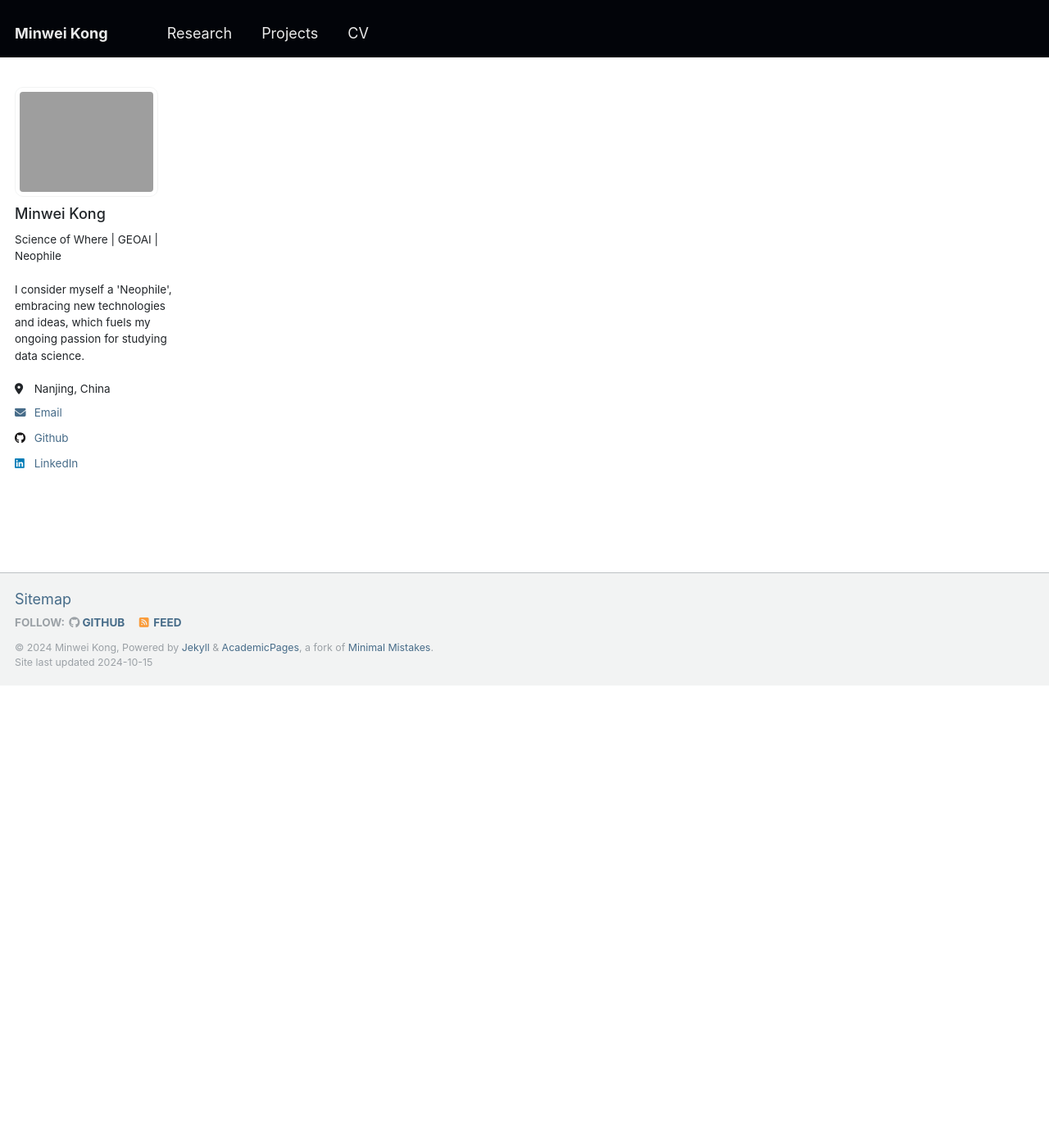
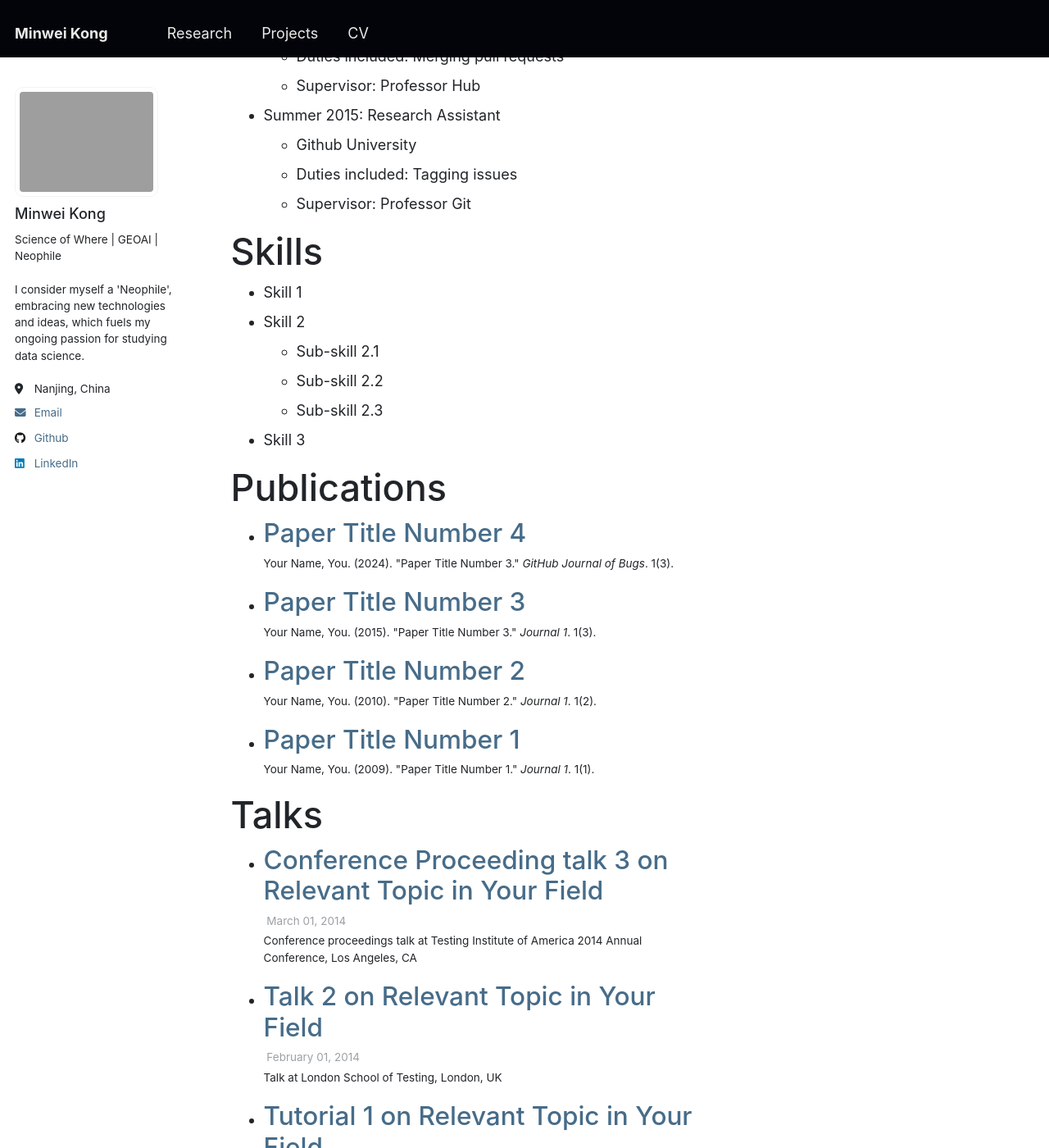
Before and after one commit to Minw913/minw913.github.io, a Jekyll site: the page built from _pages/research.md, in a window 1280 px wide and 1400 px high, scrolled down 564 px. Shown: the whole window at 82% size. Built offline with Jekyll 4.4.1, drawn with Linux system fonts in a browser that asks for light colours; nearby versions of some CDN libraries; some of the changed text lies outside the part shown.

Commit message:
update nav

```diff
--- /dev/null
+++ b/_pages/research.md
@@ -0,0 +1,64 @@
+---
+layout: archive
+title: "Research"
+permalink: /research/
+author_profile: true
+redirect_from:
+  - /research
+---
+
+{% include base_path %}
+
+Education
+======
+* Ph.D in Version Control Theory, GitHub University, 2018 (expected)
+* M.S. in Jekyll, GitHub University, 2014
+* B.S. in GitHub, GitHub University, 2012
+
+Work experience
+======
+* Spring 2024: Academic Pages Collaborator
+  * Github University
+  * Duties includes: Updates and improvements to template
+  * Supervisor: The Users
+
+* Fall 2015: Research Assistant
+  * Github University
+  * Duties included: Merging pull requests
+  * Supervisor: Professor Hub
+
+* Summer 2015: Research Assistant
+  * Github University
+  * Duties included: Tagging issues
+  * Supervisor: Professor Git
+
+Skills
+======
+* Skill 1
+* Skill 2
+  * Sub-skill 2.1
+  * Sub-skill 2.2
+  * Sub-skill 2.3
+* Skill 3
+
+Publications
+======
+  <ul>{% for post in site.publications reversed %}
+    {% include archive-single-cv.html %}
+  {% endfor %}</ul>
+
+Talks
+======
+  <ul>{% for post in site.talks reversed %}
+    {% include archive-single-talk-cv.html  %}
+  {% endfor %}</ul>
+
+Teaching
+======
+  <ul>{% for post in site.teaching reversed %}
+    {% include archive-single-cv.html %}
+  {% endfor %}</ul>
+
+Service and leadership
+======
+* Currently signed in to 43 different slack teams
--- a/_pages/year-archive.html
+++ b/_pages/year-archive.html
@@ -1,8 +1,8 @@
 ---
 layout: archive
-<!-- permalink: /year-archive/ -->
-permalink: /research/
-title: "Blog posts"
+permalink: /year-archive/
+<!-- permalink: /research/ -->
+title: "Research"
 author_profile: true
 redirect_from:
   - /wordpress/blog-posts/
```
Also changed, not shown: _posts/2012-08-14-blog-post-1.md (renamed from _research/2012-08-14-blog-post-1.md), _posts/2013-08-14-blog-post-2.md (renamed from _research/2013-08-14-blog-post-2.md), _posts/2014-08-14-blog-post-3.md (renamed from _research/2014-08-14-blog-post-3.md), _posts/2015-08-14-blog-post-4.md (renamed from _research/2015-08-14-blog-post-4.md), _posts/2199-01-01-future-post.md (renamed from _research/2199-01-01-future-post.md).
